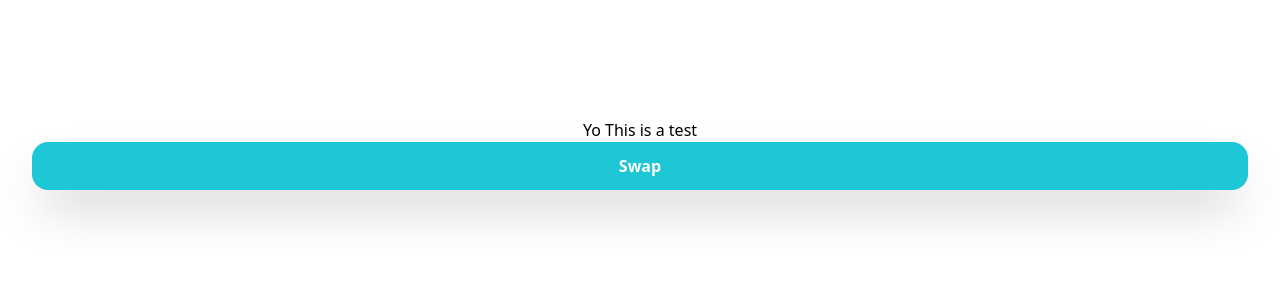
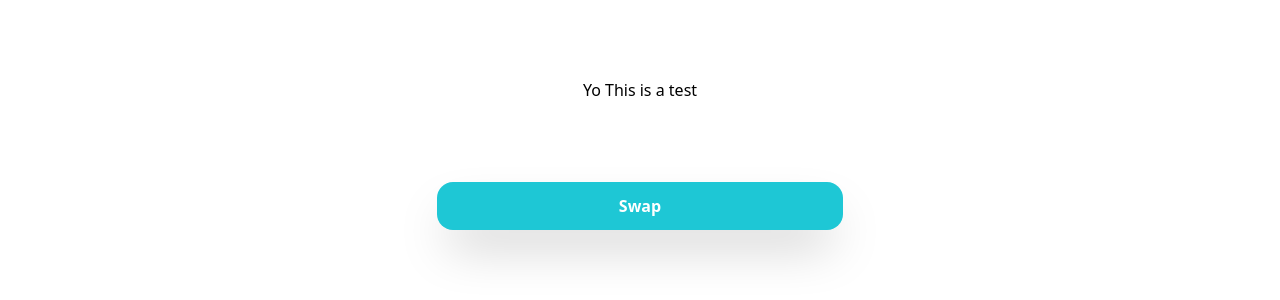
Before and after one commit to appcessorize/nextApiTestTreeSwap, a Next.js app: page / in a window 1280 px wide. Shown: the part 246-546 px from the top of the page. Built offline with nearby package versions, Linux system fonts and the light colour scheme.

Commit message:
tw formatting

```diff
--- a/pages/index.js
+++ b/pages/index.js
@@ -38,24 +38,29 @@ export default function Home() {
         <link rel="icon" href="/favicon.ico" />
       </Head>
 
-      <main className={styles.main}>
+      <main className="w-full h-screen flex flex-col items-center justify-center ">
+        <div className="md:w-1/3 flex flex-col items-center justify-center">
           <h1>Yo This is a test</h1>
 
           {hosted_url ? (
+            <>
               <a
                 href={hosted_url}
-            className="text-white font-semibold bg-[#1EC7D5] py-3 mx-2 rounded-2xl w-full text-center shadow-2xl"
+                className="mt-20 text-white font-semibold bg-[#1EC7D5] py-3 mx-2 rounded-2xl w-full text-center shadow-2xl hover:bg-red-500"
               >
                 PAY
               </a>
+              <h2>{hosted_url}</h2>
+            </>
           ) : (
             <a
               onClick={() => coinbaseConnect()}
-            className="text-white font-semibold bg-[#1EC7D5] py-3 mx-2 rounded-2xl w-full text-center shadow-2xl"
+              className="mt-20 text-white font-semibold bg-[#1EC7D5] py-3 mx-2 rounded-2xl w-full text-center shadow-2xl hover:bg-red-500"
             >
               Swap
             </a>
           )}
+        </div>
       </main>
     </div>
   );
```
Lines whose indentation alone changed are shown as unchanged.
